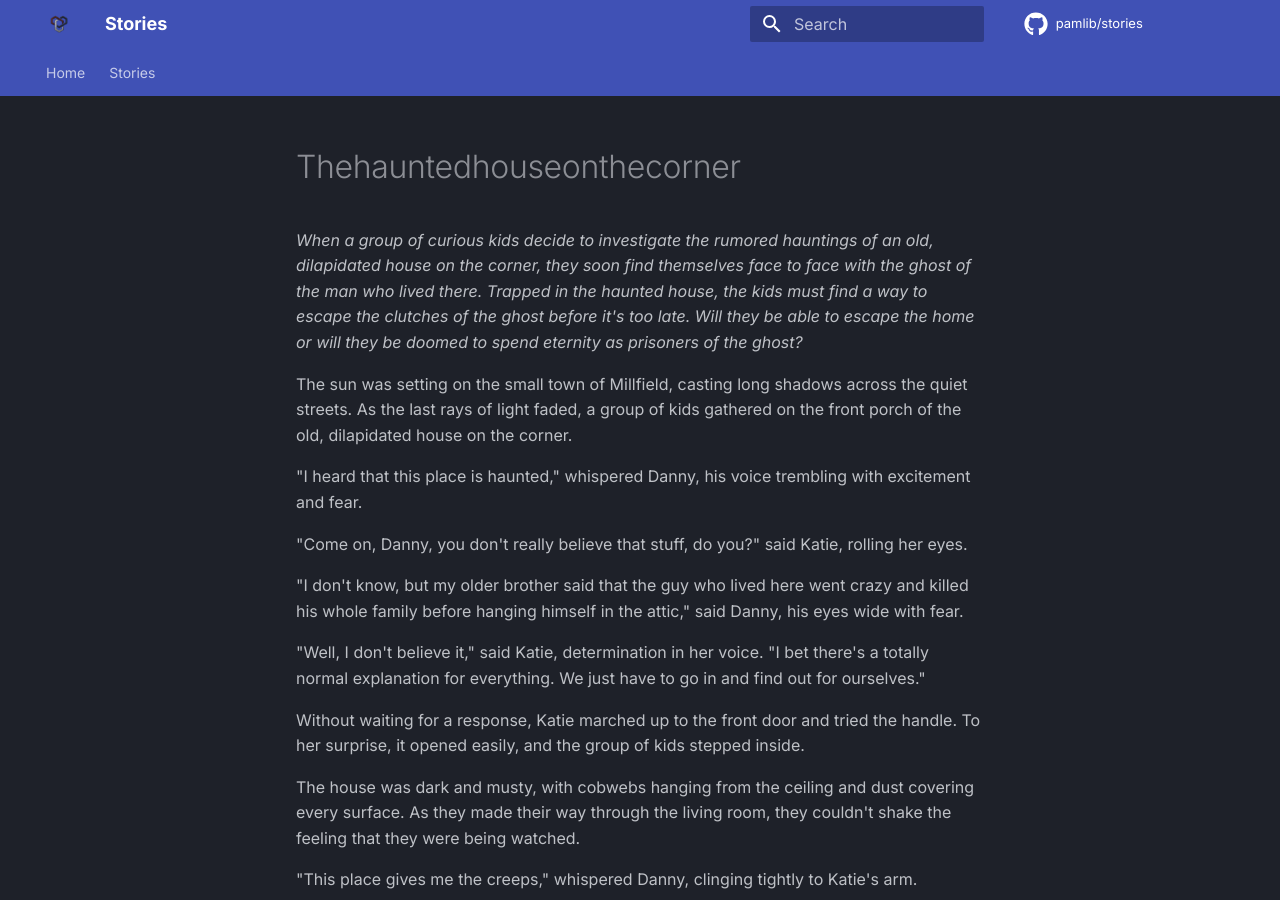
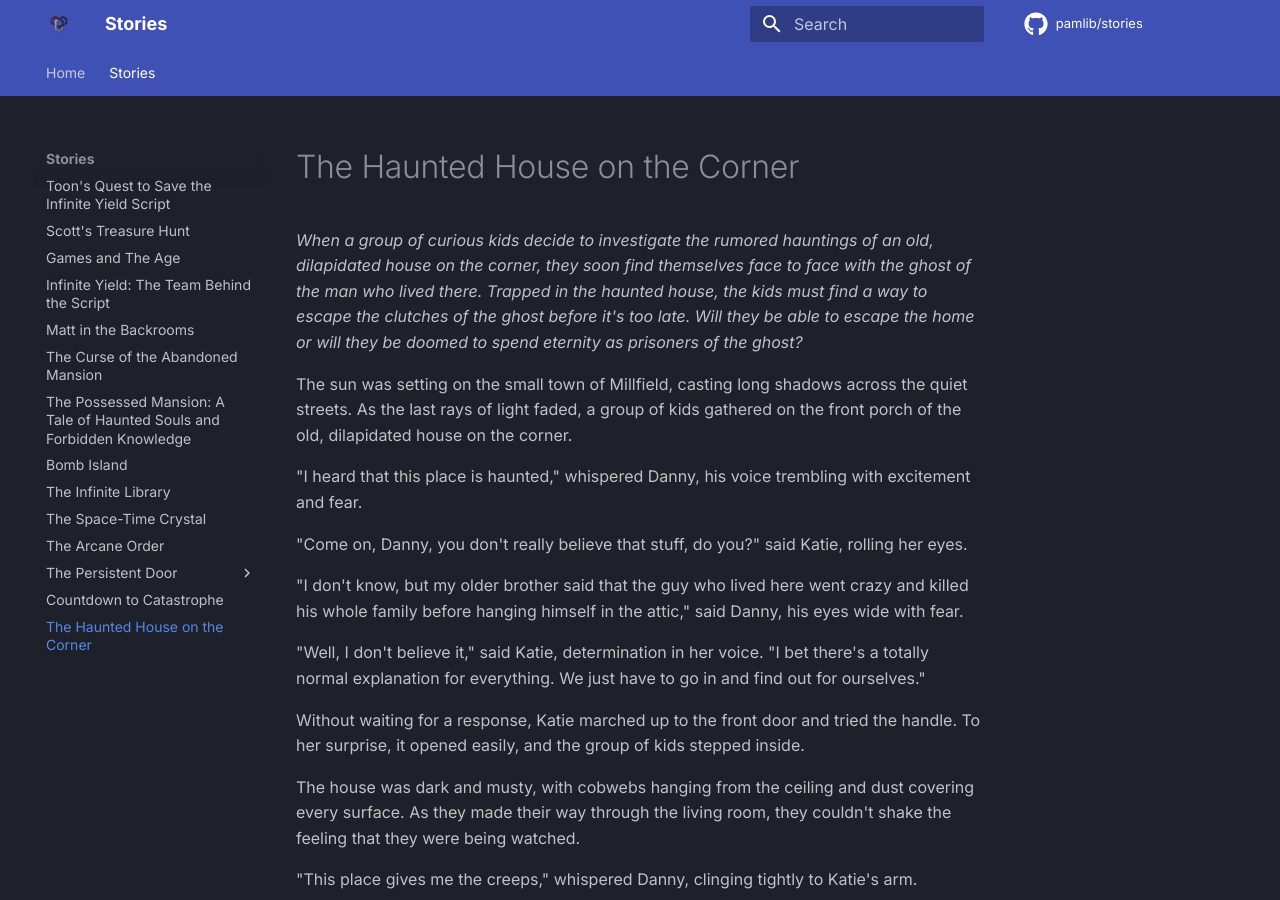
Before and after one commit to pamlib/stories, an MkDocs documentation site: the page built from docs/stories/thehauntedhouseonthecorner.md, in a window 1280 px wide and 900 px high. Built offline with MkDocs 1.6.1 and Material for MkDocs 9.7.7, drawn with Linux system fonts in a browser that asks for light colours; comment, search, counter and statistics services are not loaded.

Commit message:
Update mkdocs.yml

```diff
--- a/mkdocs.yml
+++ b/mkdocs.yml
@@ -37,6 +37,7 @@ nav:
       - "SCP Entry": stories/thepersistentdoorentry.md
       - "Story Expanded": stories/thepersistentdoorexpanded.md
     - "Countdown to Catastrophe": stories/countdowntocatastrophe.md
+    - "The Haunted House on the Corner": stories/thehauntedhouseonthecorner.md
 
 
 markdown_extensions:
```
